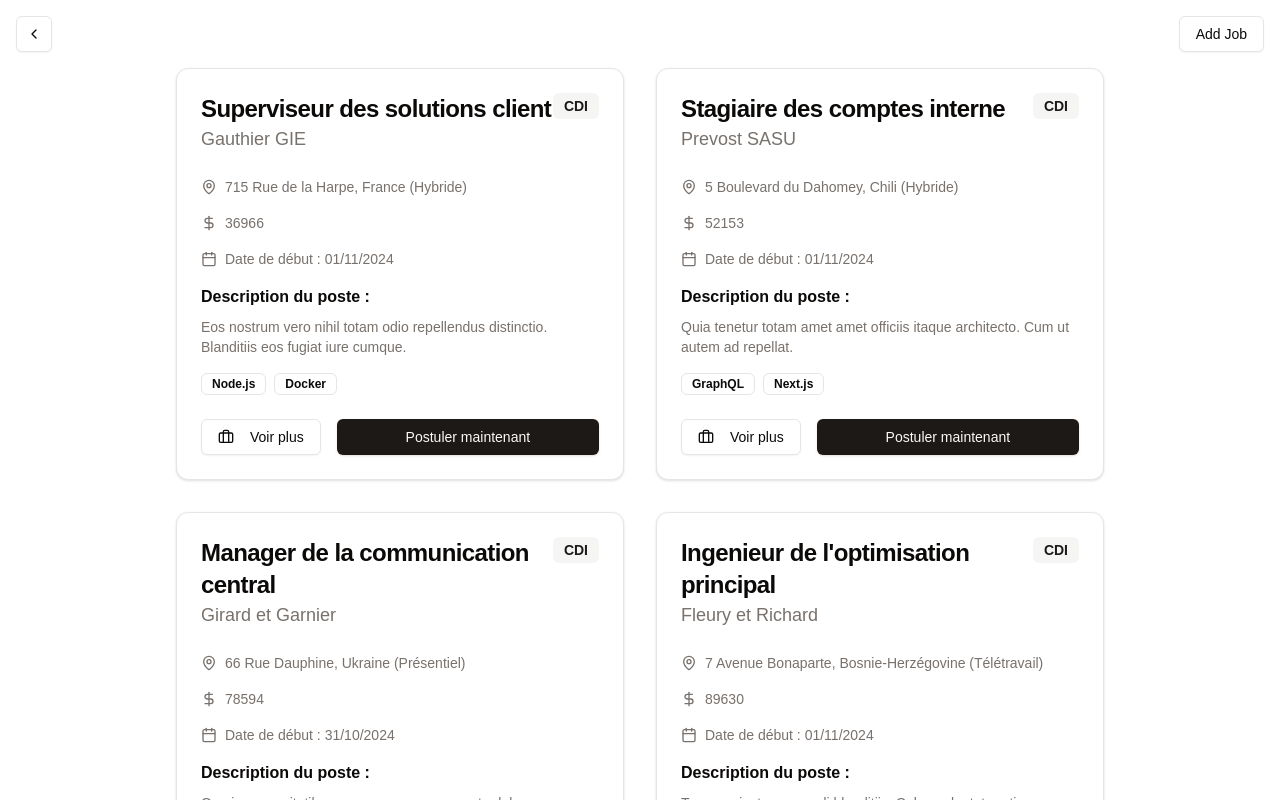
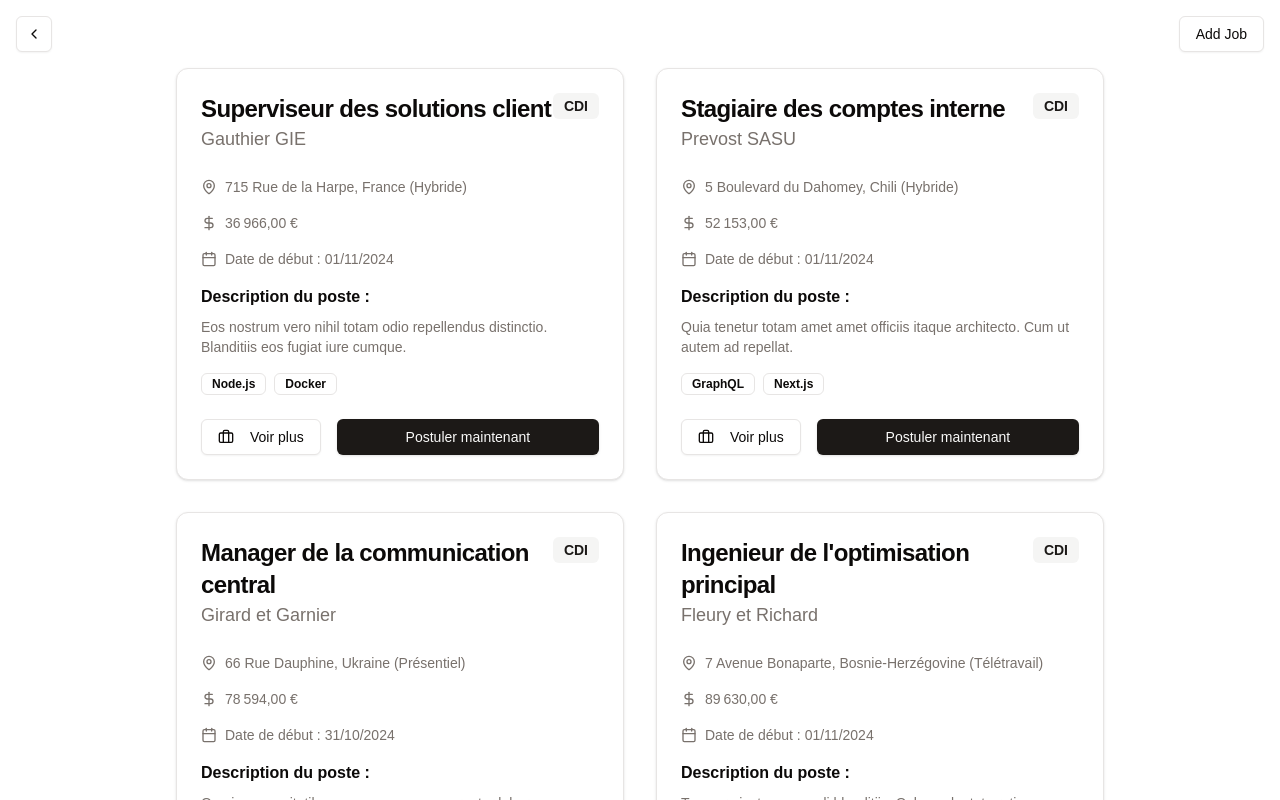
Before and after one commit to MhaFADH/exam_pwa, a Next.js app: page / in a window 1280 px wide. Shown: the top 800 px of the page. Built offline with nearby package versions, Linux system fonts and the light colour scheme.

Commit message:
refactor(job): format salary

```diff
--- a/src/components/JobBoard.tsx
+++ b/src/components/JobBoard.tsx
@@ -46,7 +46,12 @@ const JobBoard = ({
         </div>
         <div className="flex items-center space-x-2 text-sm text-muted-foreground">
           <DollarSign size={16} />
-          <span>{salary}</span>
+          <span>
+            {new Intl.NumberFormat("fr-FR", {
+              style: "currency",
+              currency: "EUR",
+            }).format(salary)}
+          </span>
         </div>
         <div className="flex items-center space-x-2 text-sm text-muted-foreground">
           <Calendar size={16} />
```
